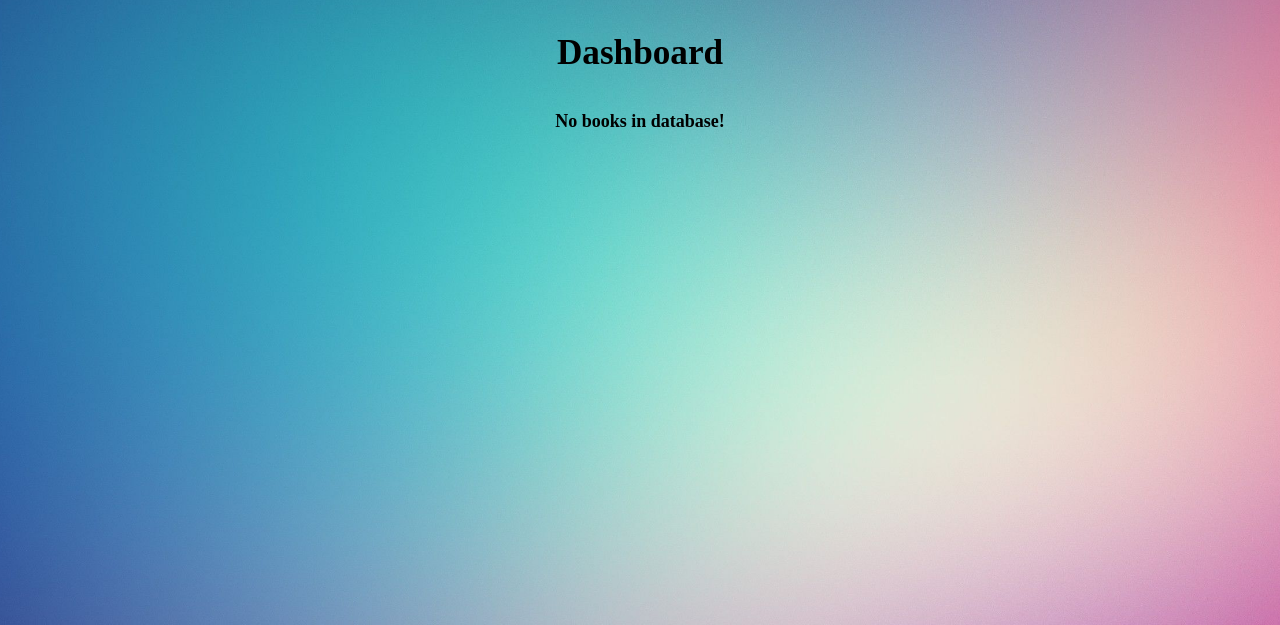
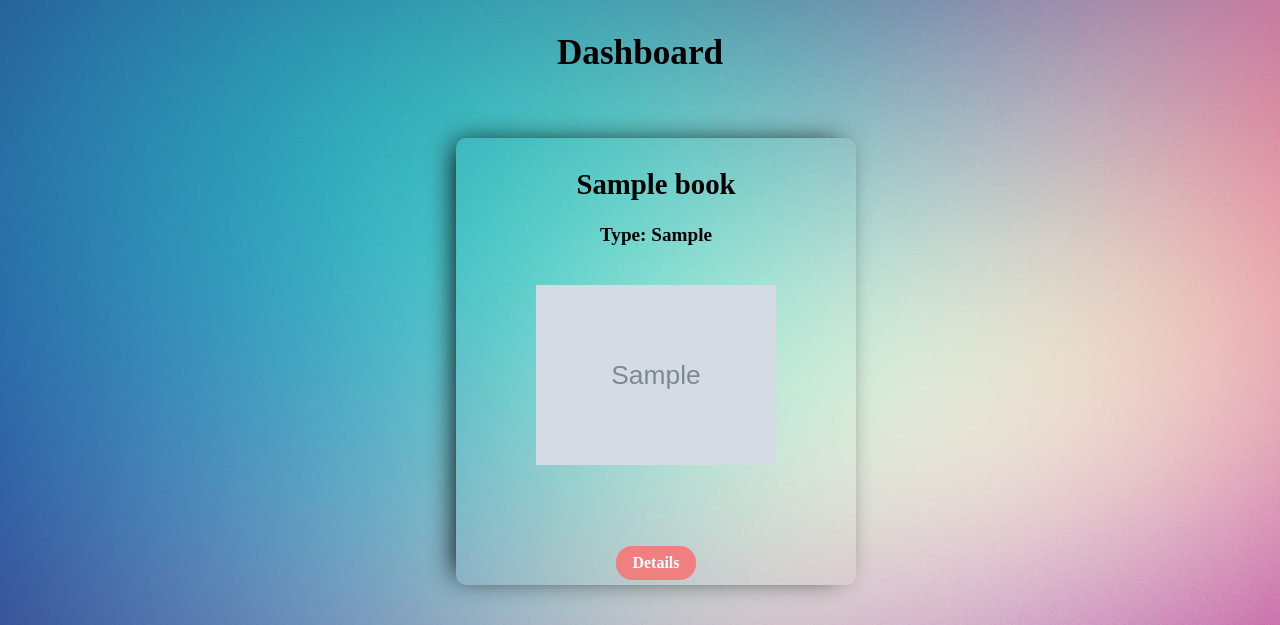
Before and after one commit to nikkivasilev/DJANGO-project-online_library, a Django app: page / in a window 1280 px wide. Shown: the part 69-694 px from the top of the page. Run offline with Django 4.2, Linux system fonts and the light colour scheme; tables that the repository leaves empty hold one stand-in row (Sample ...).

Commit message:
improoved the homepage

```diff
--- a/online_library/library/urls.py
+++ b/online_library/library/urls.py
@@ -1,9 +1,9 @@
 from django.urls import path
 
-from online_library.library.views import index
+from online_library.library.views import IndexView
 
 urlpatterns = [
-    path('', index, name='index'),
+    path('', IndexView.as_view(), name='index'),
     # path('add/', add_book, name='add book'),
     # path('edit/<int:pk>', EditBook.as_view(), name='edit book'),
     # path('delete/<int:pk>', delete_book, name='delete book'),
--- a/online_library/library/views.py
+++ b/online_library/library/views.py
@@ -2,35 +2,15 @@ from django.shortcuts import render, redirect
 from django.urls import reverse_lazy
 from django.views import generic as views
 
-
-def index(request):
-    return render(request, 'base/home.html')
-
-    # accounts = get_profile()
-    # if not accounts:
-    #     return create_profile(request)
-    #
-    # context = {
-    #     'accounts': accounts,
-    #     "books": Book.objects.all()
-    # }
-    #
+from online_library.library.models import Book
 
 
-# def create_profile(request):
-#     if request.method == 'GET':
-#         form = CreateProfileForm()
-#     else:
-#         form = CreateProfileForm(request.POST)
-#         if form.is_valid():
-#             form.save()
-#             return redirect('index')
-#     context = {
-#         'form': form,
-#     }
-#     return render(request, 'base/home-no-accounts.html', context=context)
-#
-#
+class IndexView(views.ListView):
+    template_name = 'base/home.html'
+    model = Book
+
+
+
 # def add_book(request):
 #     if request.method == 'GET':
 #         form = AddBookForm()
@@ -64,25 +44,3 @@ def index(request):
 # class DetailsBook(views.DetailView):
 #     template_name = 'book/book-details.html'
 #     model = Book
-
-
-
-
-# def details_profile(request):
-#     accounts = get_profile()
-#     if not accounts:
-#         return create_profile(request)
-#
-#     context = {
-#         'accounts': accounts,
-#         'fullname': get_fullname(accounts)
-#     }
-#     return render(request, 'accounts/accounts.html', context=context)
-
-
-# def edit_profile(request):
-#     pass
-#
-#
-# def delete_profile(request):
-#     pass
--- a/templates/base/home.html
+++ b/templates/base/home.html
@@ -8,8 +8,8 @@
         <!-- Dashboard Page-->
         <section id="dashboard-page" class="dashboard">
             <h1>Dashboard</h1>
-            {% if books %}
-                {% for book in books|slice:':3:' %}
+            {% if object_list %}
+                {% for book in object_list|slice:':3:' %}
                     <ul class="my-books-list">
                     <li class="myBooks">
                         <h3>{{ book.title }}</h3>
```
